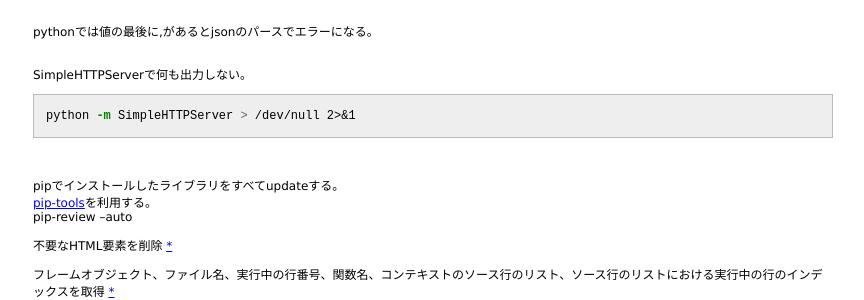
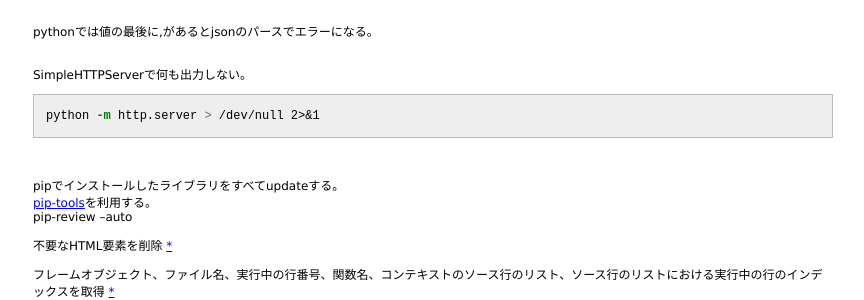
Before and after one commit to 38elements/38elements.github.com, a Jekyll site: the page built from _posts/2014-7-2-python.md, in a window 1280 px wide. Shown: the part 339-639 px from the top of the page, without its empty margins (207-1071 px from the left). Built offline with Jekyll 4.4.1, drawn with Linux system fonts in a browser that asks for light colours.

Commit message:
Update 2014-7-2-python.md

```diff
--- a/_posts/2014-7-2-python.md
+++ b/_posts/2014-7-2-python.md
@@ -27,7 +27,7 @@ pythonでは値の最後に,があるとjsonのパースでエラーになる。
 
 SimpleHTTPServerで何も出力しない。
 {% highlight bash  %}
-python -m SimpleHTTPServer > /dev/null 2>&1
+python -m http.server > /dev/null 2>&1
 {% endhighlight %}
 <br/>
 
```
